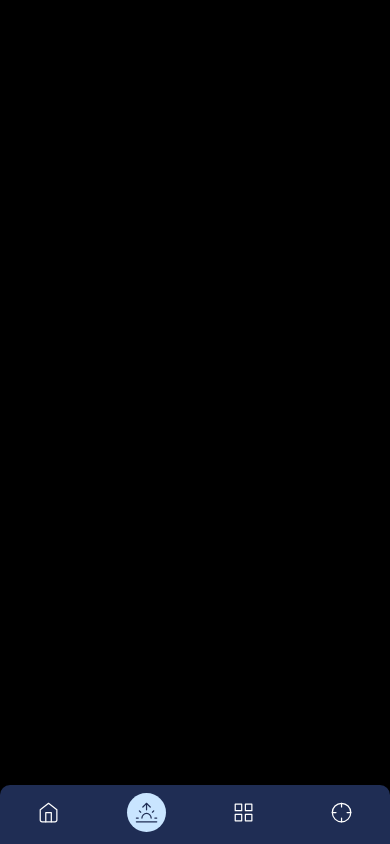
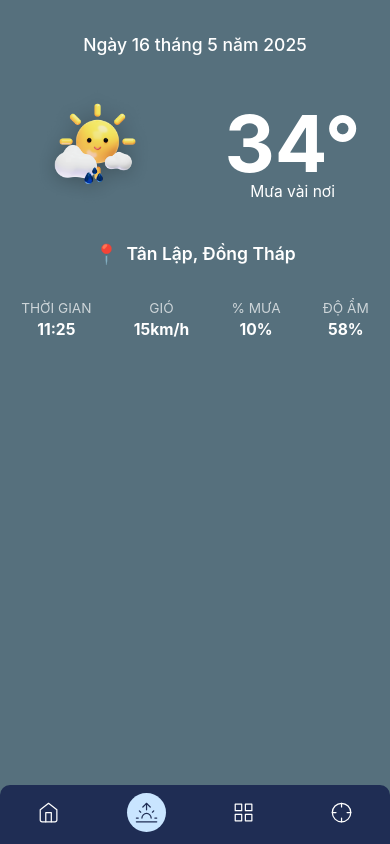
Before and after one commit to TalJa1/PQT_Mobile, a React Native app: screen /Predict in a window 390 px wide. Built offline with nearby package versions, Linux system fonts and the light colour scheme.

Commit message:
Update WeatherDisplay component to accept backgroundColor prop and apply it in Home and Predict components

```diff
--- a/components/bottomtabs/WeatherDisplay.tsx
+++ b/components/bottomtabs/WeatherDisplay.tsx
@@ -4,9 +4,13 @@ import {vw, vh} from '../../services/styleProps'; // Adjust path as necessary
 
 interface WeatherDisplayProps {
   textColor: string;
+  backgroundColor: string;
 }
 
-const WeatherDisplay: React.FC<WeatherDisplayProps> = ({textColor}) => {
+const WeatherDisplay: React.FC<WeatherDisplayProps> = ({
+  textColor,
+  backgroundColor,
+}) => {
   const currentDate = new Date();
   const day = currentDate.getDate();
   const month = currentDate.getMonth() + 1;
@@ -54,7 +58,7 @@ const WeatherDisplay: React.FC<WeatherDisplayProps> = ({textColor}) => {
   });
 
   return (
-    <View style={styles.upperSection}>
+    <View style={[styles.upperSection, {backgroundColor: backgroundColor}]}>
       <Text style={dynamicStyles.dateText}>{displayDate}</Text>
 
       <View style={styles.weatherSection}>
@@ -99,7 +103,6 @@ const styles = StyleSheet.create({
   upperSection: {
     width: '100%',
     alignItems: 'center',
-    backgroundColor: '#C9E5FF',
     paddingVertical: vh(4),
     borderBottomLeftRadius: 20,
     borderBottomRightRadius: 20,
--- a/views/bottomtabs/Home.tsx
+++ b/views/bottomtabs/Home.tsx
@@ -11,7 +11,7 @@ const Home = () => {
     <SafeAreaView style={styles.container}>
       <CustomStatusBar barStyle="dark-content" backgroundColor={'#C9E5FF'} />
       <ScrollView contentContainerStyle={styles.scrollViewContent}>
-        <WeatherDisplay textColor="#1F2D54" />
+        <WeatherDisplay textColor="#1F2D54" backgroundColor="#C9E5FF" />
         <AdditionalInfo />
       </ScrollView>
     </SafeAreaView>
--- a/views/bottomtabs/Predict.tsx
+++ b/views/bottomtabs/Predict.tsx
@@ -1,17 +1,16 @@
-import {ScrollView, StyleSheet, Text, View} from 'react-native';
+import {ScrollView, StyleSheet} from 'react-native';
 import React from 'react';
 import {SafeAreaView} from 'react-native-safe-area-context';
 import {vh} from '../../services/styleProps';
 import CustomStatusBar from '../../components/CustomStatusBar';
+import WeatherDisplay from '../../components/bottomtabs/WeatherDisplay';
 
 const Predict = () => {
   return (
     <SafeAreaView style={styles.container}>
       <CustomStatusBar barStyle="light-content" backgroundColor={'#56707d'} />
       <ScrollView contentContainerStyle={styles.scrollViewContent}>
-        <View>
-          <Text>Predict</Text>
-        </View>
+        <WeatherDisplay textColor="#FFFFFF" backgroundColor="opacity" />
       </ScrollView>
     </SafeAreaView>
   );
@@ -22,7 +21,7 @@ export default Predict;
 const styles = StyleSheet.create({
   container: {
     flex: 1,
-    backgroundColor: 'black',
+    backgroundColor: '#56707d',
   },
   scrollViewContent: {
     alignItems: 'center',
```
